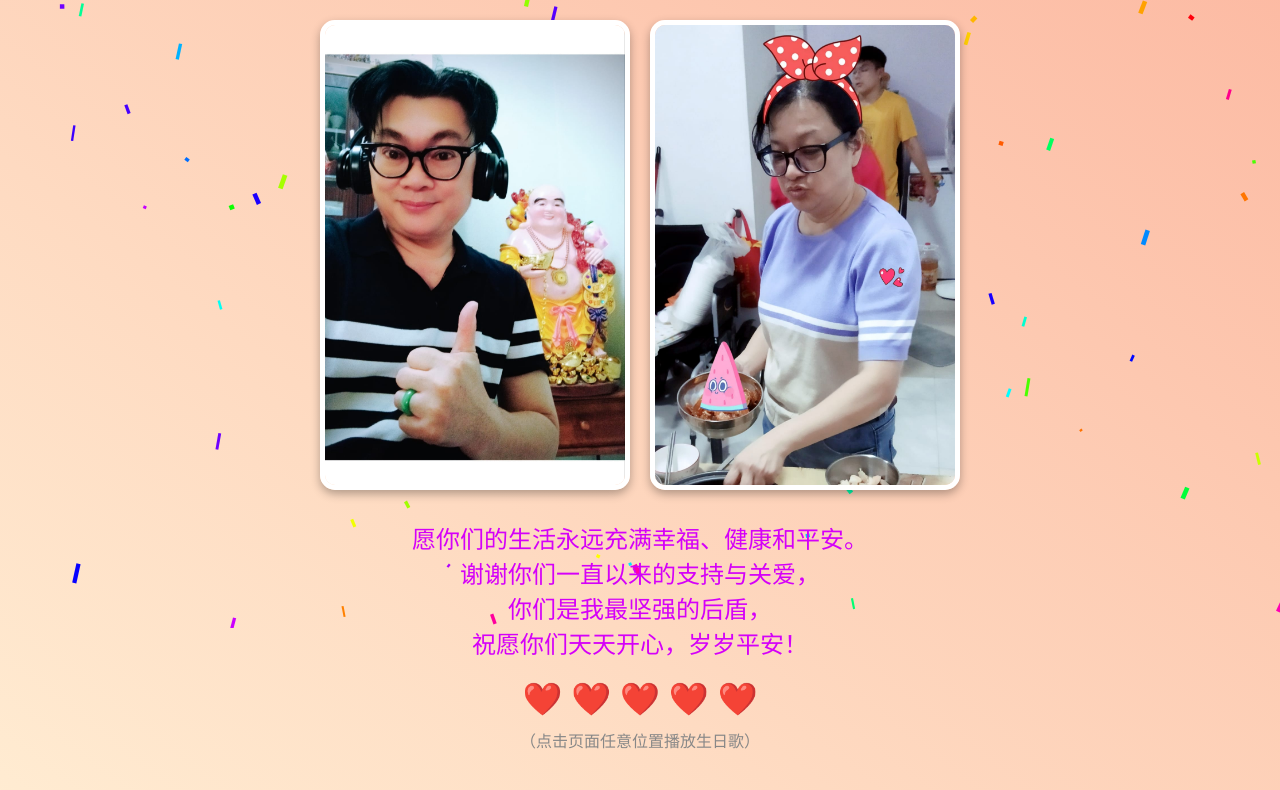
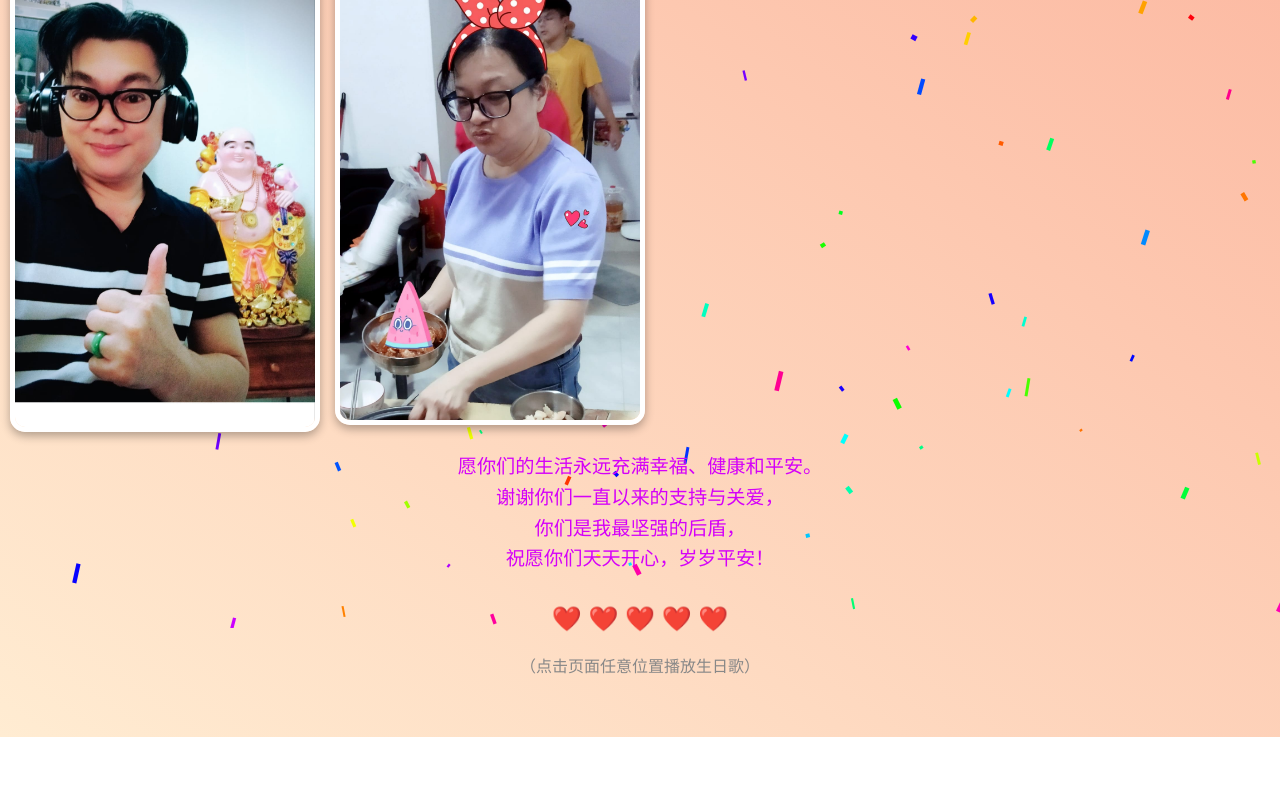
Before and after one commit to nicole6602/happybirthday, a plain HTML site: page index.html in a window 1280 px wide. Shown: the part 172-962 px from the top of the page. After the commit the page ends 909 px from the top, so only its background shows below. Drawn offline with Linux system fonts and the light colour scheme.

Commit message:
Update index.html

```diff
--- a/index.html
+++ b/index.html
@@ -2,37 +2,49 @@
 <html lang="zh">
 <head>
   <meta charset="UTF-8">
+  <meta name="viewport" content="width=device-width, initial-scale=1.0">
   <title>爸爸妈妈生日快乐</title>
   <style>
     body {
       font-family: 'Arial', sans-serif;
       background: linear-gradient(to top right, #ffecd2, #fcb69f);
       text-align: center;
-      padding: 50px;
-      overflow: hidden;
+      padding: 30px 10px 60px;
+      overflow-x: hidden;
+      margin: 0;
     }
     h1 {
-      font-size: 3em;
+      font-size: 2.5em;
       color: #ff4081;
+      margin-bottom: 20px;
     }
     .photos {
       display: flex;
-      justify-content: center;
-      gap: 20px;
-      margin: 30px 0;
+      flex-direction: column;
+      align-items: center;
+      gap: 15px;
+      margin: 20px 0;
+    }
+    @media (min-width: 600px) {
+      .photos {
+        flex-direction: row;
+      }
     }
     .photos img {
-      width: 300px;
+      width: 90%;
+      max-width: 300px;
       height: auto;
       border: 5px solid white;
       border-radius: 15px;
       box-shadow: 0 4px 10px rgba(0, 0, 0, 0.3);
     }
     .message {
-      font-size: 1.5em;
+      font-size: 1.2em;
       color: #d500f9;
-      margin: 20px auto;
-      max-width: 800px;
+      margin: 20px auto 30px;
+      max-width: 90%;
+      line-height: 1.6em;
+      word-wrap: break-word;
     }
     .hint {
       font-size: 1em;
@@ -40,9 +52,9 @@
       margin-top: 10px;
     }
     .hearts {
-      font-size: 2em;
+      font-size: 1.5em;
       color: red;
-      margin-top: 20px;
+      margin: 20px auto;
     }
     .decor {
       position: fixed;
```
